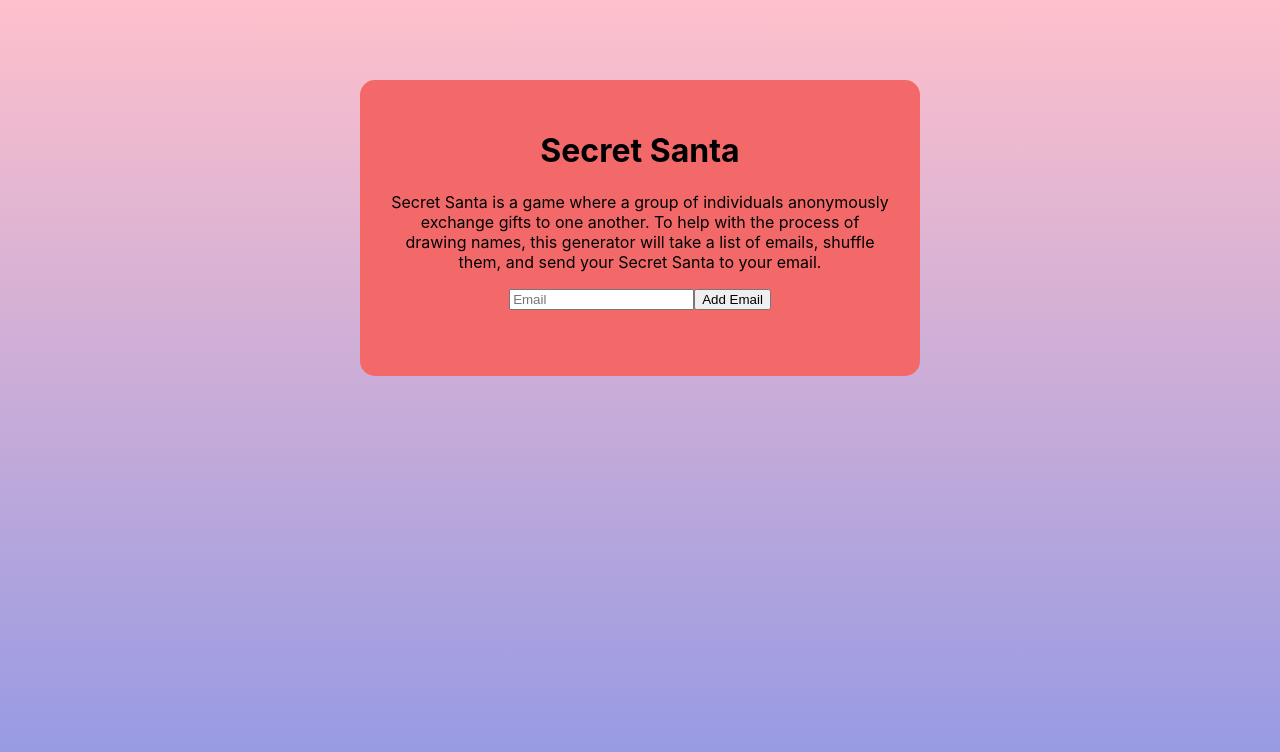
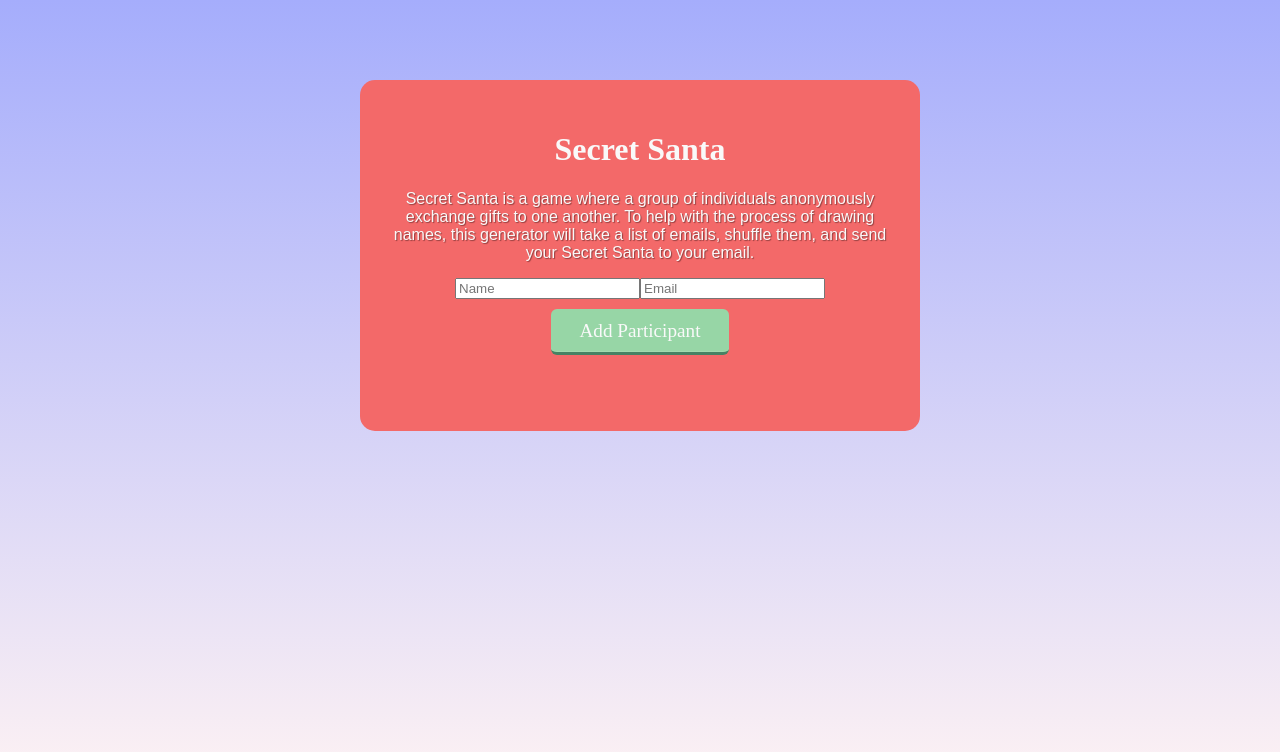
Before and after one commit to marynghiem/SecretSanta, a React (Create React App) app: page / in a window 1280 px wide. Shown: the top 752 px of the page. Built offline with nearby package versions, Linux system fonts and the light colour scheme.

Commit message:
changed the css font, background, and button. Added function to remove participant

```diff
--- a/src/App.css
+++ b/src/App.css
@@ -1,35 +1,18 @@
 .App {
   text-align: center;
-
-}
-titleName{
-  text-align:center;
-
-}
-.container{
-  max-width:500px;
-  margin: 80px auto 0;
-  padding:30px;
-  border-radius: 15px;
-  background-color: rgb(243, 105, 105);
-  position:relative;
 }
 
-html {height: 100%;
-  background: linear-gradient(pink, #9198e5);}
-
-
-.unorderedListDiv{
-  text-align: center;
-
+html {
+  height: 100%;
+  background: linear-gradient(#a5adfc, #fff3f3);
 }
 
-ul {
+ol {
   display: inline-block;
   text-align: left;
 }
 
-
-.App-link {
-  color: #61dafb;
+body {
+  font-family: "Josefin Sans", sans-serif;
+  color: #f9f9f9;
 }
--- a/src/App.js
+++ b/src/App.js
@@ -1,27 +1,10 @@
-import './App.css';
-import React, { useState } from 'react';
+import "./App.css";
+import { SecretSanta } from "./components/SecretSanta";
 
 function App() {
-  const [emails, setEmails] = useState([]);
-  const [currentEmail, setCurrentEmail] = useState('');
-
-
-  const addEmail = () => setEmails([...emails, currentEmail]);
-  const onEmailInputChange = (event) => {
-    setCurrentEmail(event.target.value);
-  };
-
   return (
     <div className="App">
-      <div class="container">
-      <h1 id="titleName">Secret Santa</h1>
-      <p class="description">Secret Santa is a game where a group of individuals anonymously exchange gifts to one another.
-         To help with the process of drawing names, this generator will take a list of emails, shuffle them, and send your Secret Santa to your email. </p>
-      <input type="email"onChange={onEmailInputChange} value={currentEmail} placeholder="Email"></input>
-      <button type="button" onClick={addEmail}>Add Email</button>
-      <div class="unorderedListDiv">
-      <ul class="emailList">{emails.map((emailList)=> <li>{emailList}</li>)}</ul></div>
-      </div>
+      <SecretSanta />
     </div>
   );
 }
--- /dev/null
+++ b/src/components/SecretSanta.js
@@ -0,0 +1,69 @@
+import "../css/SecretSanta.css";
+import React, { useState } from "react";
+
+export const SecretSanta = () => {
+  const [names, setNames] = useState([]);
+  const [emails, setEmails] = useState([]);
+  const [currentEmail, setCurrentEmail] = useState("");
+  const [currentName, setCurrentName] = useState("");
+
+  const addParticipant = () => {
+    setNames([...names, currentName]);
+    setEmails([...emails, currentEmail]);
+  };
+
+  const onEmailInputChange = (event) => {
+    setCurrentEmail(event.target.value);
+  };
+
+  const onNameChange = (event) => {
+    setCurrentName(event.target.value);
+  };
+
+  const removeParticipant = (targetIndex) => {
+    setNames((prev) => {
+      return prev.filter((names, index) => index !== targetIndex);
+    });
+    setEmails((prev) => {
+      return prev.filter((emails, index) => index !== targetIndex);
+    });
+  };
+
+  return (
+    <div class="container">
+      <h1 id="titleName">Secret Santa</h1>
+      <p class="description">
+        Secret Santa is a game where a group of individuals anonymously exchange gifts to one another. To help with the
+        process of drawing names, this generator will take a list of emails, shuffle them, and send your Secret Santa to
+        your email.
+      </p>
+      <input type="text" class="nameInput" placeholder="Name" onChange={onNameChange} value={currentName}></input>
+      <input
+        type="email"
+        class="emailInput"
+        onChange={onEmailInputChange}
+        value={currentEmail}
+        placeholder="Email"
+      ></input>
+      <div class="buttonContainer">
+        <button class="button" type="button" onClick={addParticipant}>
+          Add Participant
+        </button>
+      </div>
+      <ol class="nameList">
+        {names.map((name, index) => (
+          <li key={index} onClick={() => removeParticipant(index)}>
+            {name}
+          </li>
+        ))}
+      </ol>
+      <ol class="emailList">
+        {emails.map((email, index) => (
+          <li key={index} onClick={() => removeParticipant(index)}>
+            {email}
+          </li>
+        ))}
+      </ol>
+    </div>
+  );
+};
--- /dev/null
+++ b/src/css/SecretSanta.css
@@ -0,0 +1,37 @@
+#titleName {
+  font-family: "Lobster Two", cursive;
+}
+.description {
+  margin-top: 0;
+  text-shadow: 1px 1px 1px rgba(0, 0, 0, 0.4);
+}
+.container {
+  max-width: 500px;
+  margin: 80px auto 0;
+  padding: 30px;
+  border-radius: 15px;
+  background-color: rgb(243, 105, 105);
+  position: relative;
+}
+
+.button {
+  border-style: solid;
+  border-width: 0px 0px 3px;
+  box-shadow: 0 -1px 0 rgba(255, 255, 255, 0.1) inset;
+  color: #f9f9f9;
+  border-radius: 6px;
+  cursor: pointer;
+  display: inline-block;
+  text-align: center;
+  padding: 11px 29px 10px;
+  background-color: #97d6a6;
+  border-color: #468263;
+  margin: 10px;
+  font-size: 1.2em;
+  font-family: "Lobster Two", cursive;
+}
+
+.button:hover {
+  background-color: #468263;
+  border-color: rgba(0, 0, 0, 0.5);
+}
```
